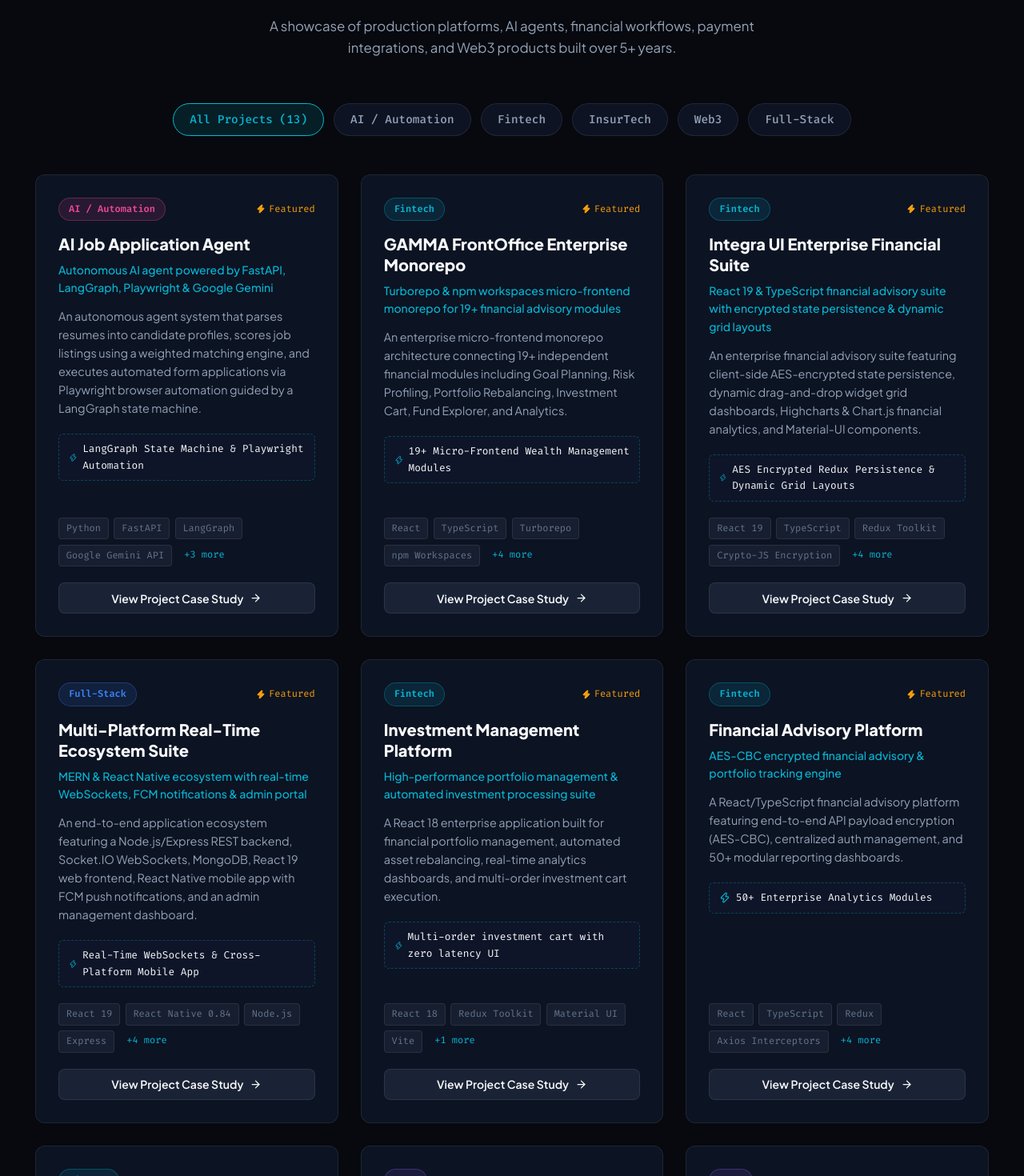
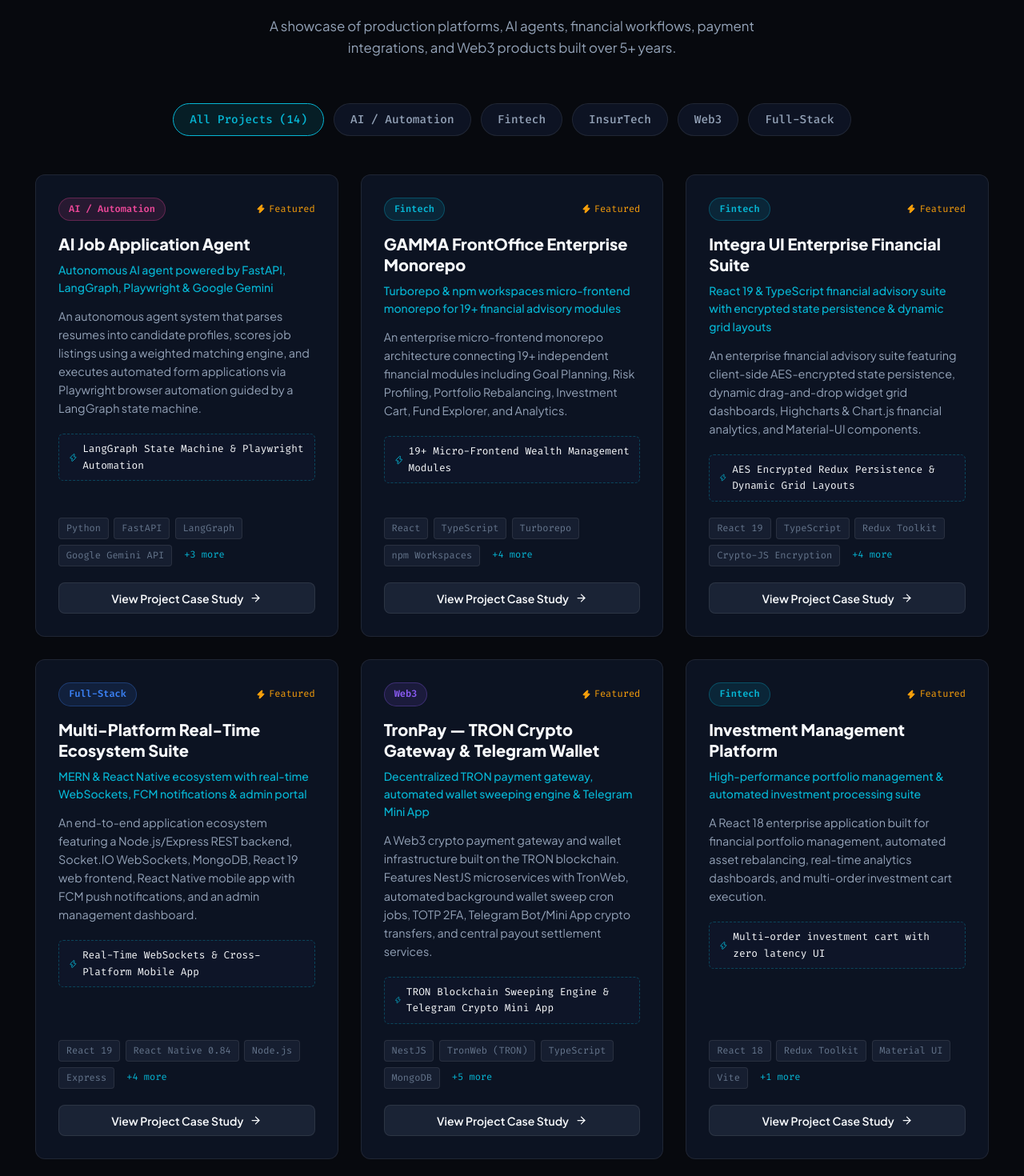
Before and after one commit to dazzler-123/chandan-maurya-portfolio, a React (Vite) app: page / in a window 1280 px wide. Shown: the part 5820-7290 px from the top of the page at 80% size. Built offline with nearby package versions, Linux system fonts and the light colour scheme.

Commit message:
Add TronPay TRON Crypto Gateway & Telegram Wallet project

```diff
--- a/src/data/portfolioData.ts
+++ b/src/data/portfolioData.ts
@@ -210,6 +210,23 @@
     featured: true
   },
   {
+    id: 'tronpay-crypto-gateway',
+    title: 'TronPay — TRON Crypto Gateway & Telegram Wallet',
+    category: 'Web3',
+    tagline: 'Decentralized TRON payment gateway, automated wallet sweeping engine & Telegram Mini App',
+    description: 'A Web3 crypto payment gateway and wallet infrastructure built on the TRON blockchain. Features NestJS microservices with TronWeb, automated background wallet sweep cron jobs, TOTP 2FA, Telegram Bot/Mini App crypto transfers, and central payout settlement services.',
+    technologies: ['NestJS', 'TronWeb (TRON)', 'TypeScript', 'MongoDB', 'React Native', 'React', 'Telegram Bot API', 'Socket.IO', 'TOTP 2FA'],
+    keyHighlights: [
+      'Engineered TRON blockchain integration using TronWeb for automated deposit detection, wallet generation, and transaction verification.',
+      'Architected background wallet sweep automation and cron job schedulers (@nestjs/schedule) for batch transaction processing & liquidity pooling.',
+      'Integrated Telegram Bot API & Mini App functionality enabling peer-to-peer crypto transfers and instant wallet notifications inside Telegram.',
+      'Implemented multi-layer security featuring TOTP 2FA (otplib), Passport JWT guards, bcrypt hashing, and QR-code deposit triggers.',
+      'Built a central merchant payout portal for automated fiat/crypto settlements and transaction audit logging.'
+    ],
+    metrics: 'TRON Blockchain Sweeping Engine & Telegram Crypto Mini App',
+    featured: true
+  },
+  {
     id: 'investment-management',
     title: 'Investment Management Platform',
     category: 'Fintech',
```
